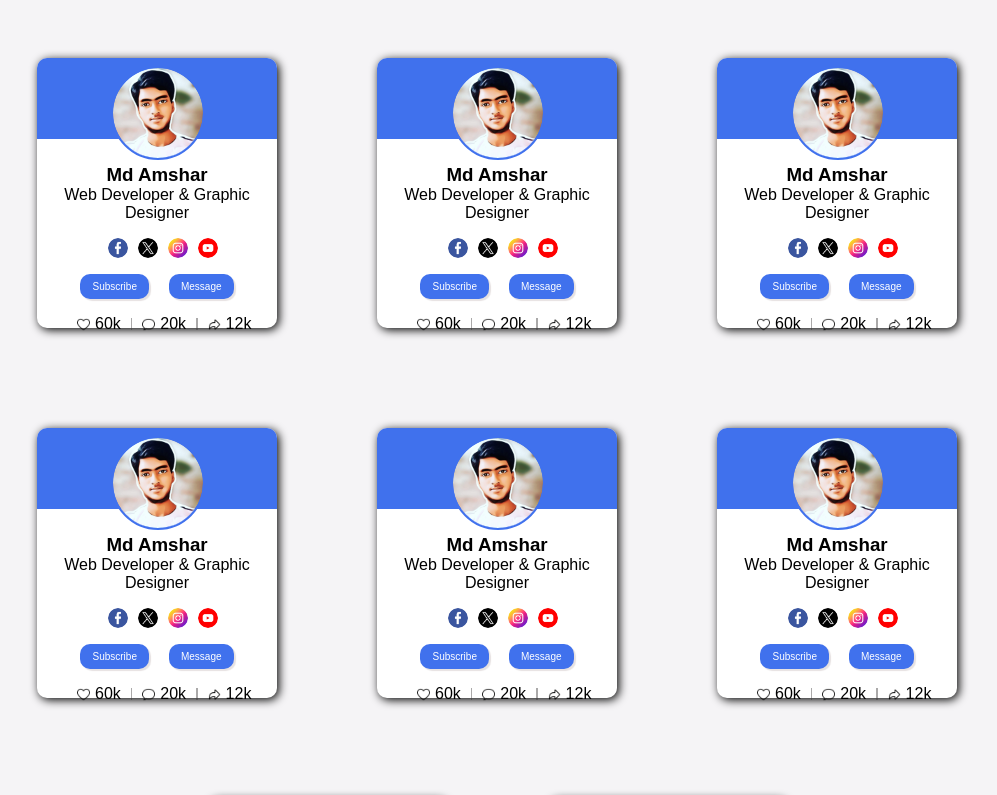
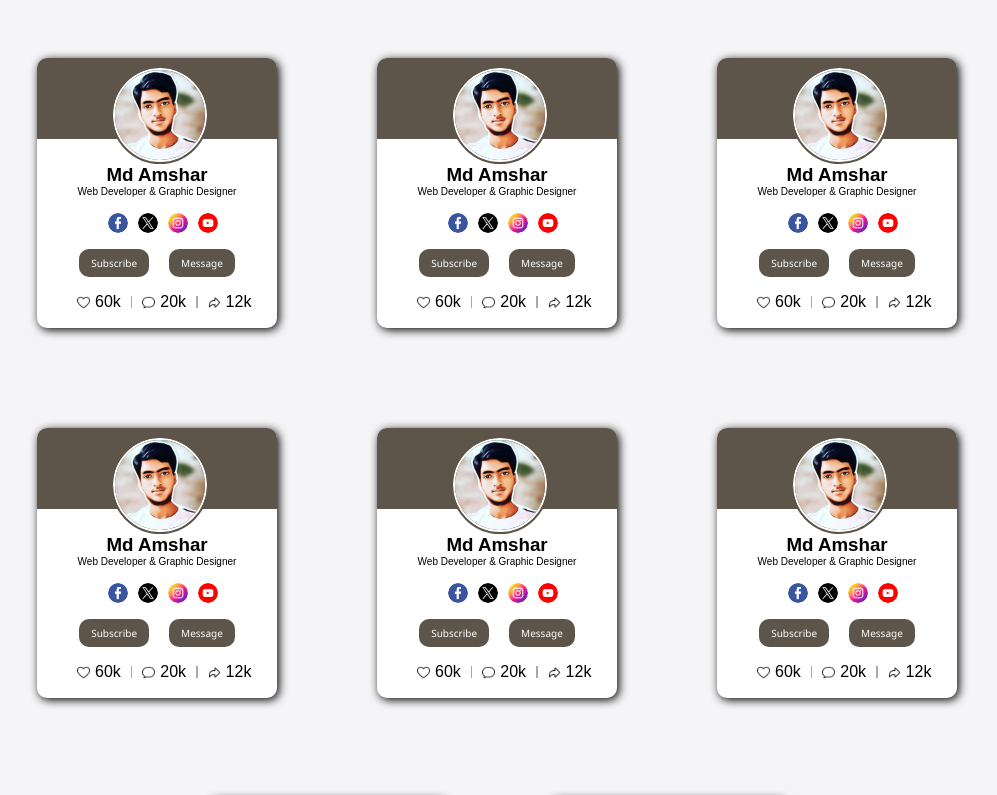
Before and after one commit to mdamshar/profile_me, a plain HTML site: page index.html in a window 1280 px wide. Shown: the top 795 px of the page, without its empty margins (147-1144 px from the left). Drawn offline with Linux system fonts and the light colour scheme.

Commit message:
Update index.html
change background colour using css variable

```diff
--- a/index.html
+++ b/index.html
@@ -8,6 +8,10 @@
     <style>
         body {
             background-color: #F5F4F6;
+        }
+
+        :root{
+            --bg:#5d5549;
         }
 
         .container {
@@ -25,7 +29,7 @@
 
         .first {
             width: 100%;
-            background-color: #4071ED;
+            background-color: var(--bg);
             height: 30%;
             border-radius: 10px 10px 0px 0px;
 
@@ -34,14 +38,13 @@
         .first img {
             width: 90px;
             height: 90px;
-            background-color: #4071ED;
+            background-color: var(--bg);
             position: relative;
             border-radius: 50px;
             top: 10px;
             left: 76px;
-            border: 2pxpx solid white;
-            outline: 2px solid #4071ED;
-        }
+            border: 2px solid white;
+            outline: 2px solid var(--bg);      }
 
         .second {
             display: flex;
@@ -56,7 +59,7 @@
         }
 
         .second p {
-            font-size: 2vh;
+            font-size: 10px;
             margin: 0;
             text-align: center;
         }
@@ -75,8 +78,6 @@
 
         }
 
-
-
         .social_media ul li a {
             text-decoration: none;
 
@@ -84,7 +85,7 @@
         .social_media ul li:hover{
             animation-name: anim;
             animation-duration: 0.5s;
-            animation-timing-function: ease-in-out;
+            animation-timing-function: ease;
             animation-fill-mode: forwards;
         }
 
@@ -123,16 +124,19 @@
 
         .btn button {
             border: none;
-            box-shadow: 2px 2px 1px rgb(231, 226, 226);
-            background-color: #4071ED;
+            background-color:var(--bg);
             color: white;
             font-size: 10px;
             padding: 7px 12px;
             border-radius: 10px;
+            font-family:'Segoe UI', Tahoma, Geneva, Verdana, sans-serif;
         }
 
         .btn button:hover {
             box-shadow: none;
+            background-color: white;
+            color: var(--bg);
+
         }
 
         .btn {
```
